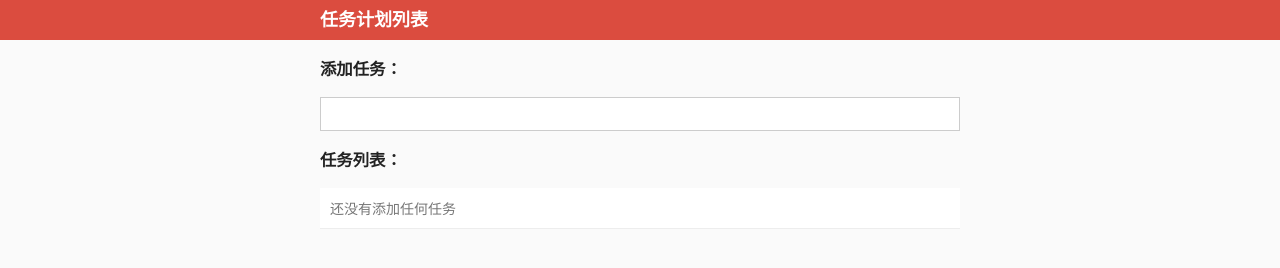
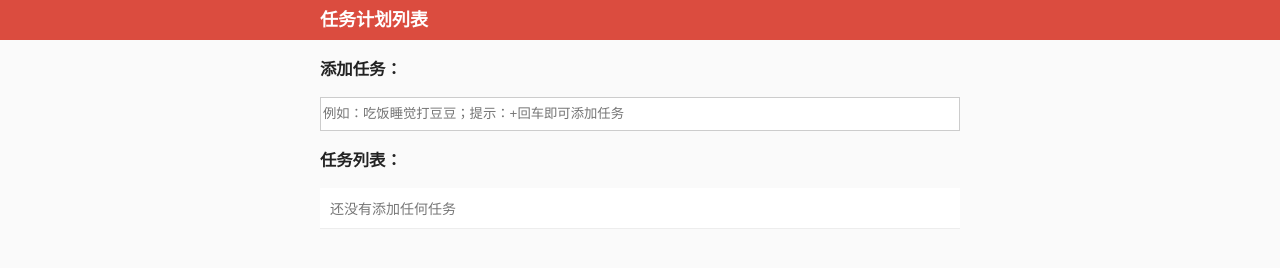
Before and after one commit to joanwithshorthair/vue-todolist, a plain HTML site: page index.html in a window 1280 px wide. Drawn offline with nearby package versions, Linux system fonts and the light colour scheme.

Commit message:
Update index.html

```diff
--- a/index.html
+++ b/index.html
@@ -16,7 +16,7 @@
 		<h3 class="big-title">添加任务：</h3>
 		<input
 			type="text"
-			placehoder="例如：吃饭睡觉打豆豆；提示：+回车即可添加任务"
+			placeholder="例如：吃饭睡觉打豆豆；提示：+回车即可添加任务"
 			class="task-input"
 			v-model="todo" //根据表单控件的不同去监控不同的value值
 			v-on:keyup.enter="addTodo"
```
